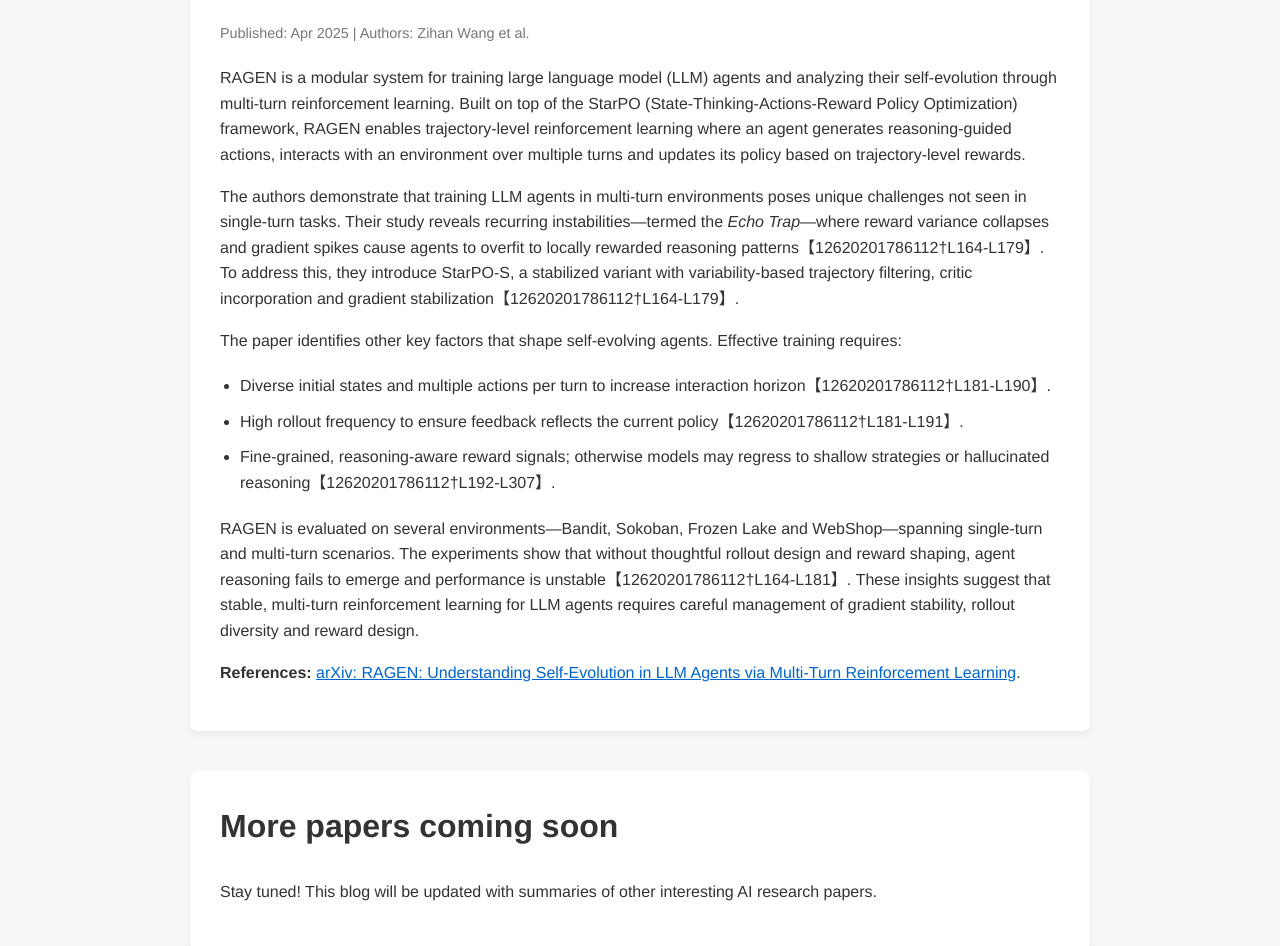
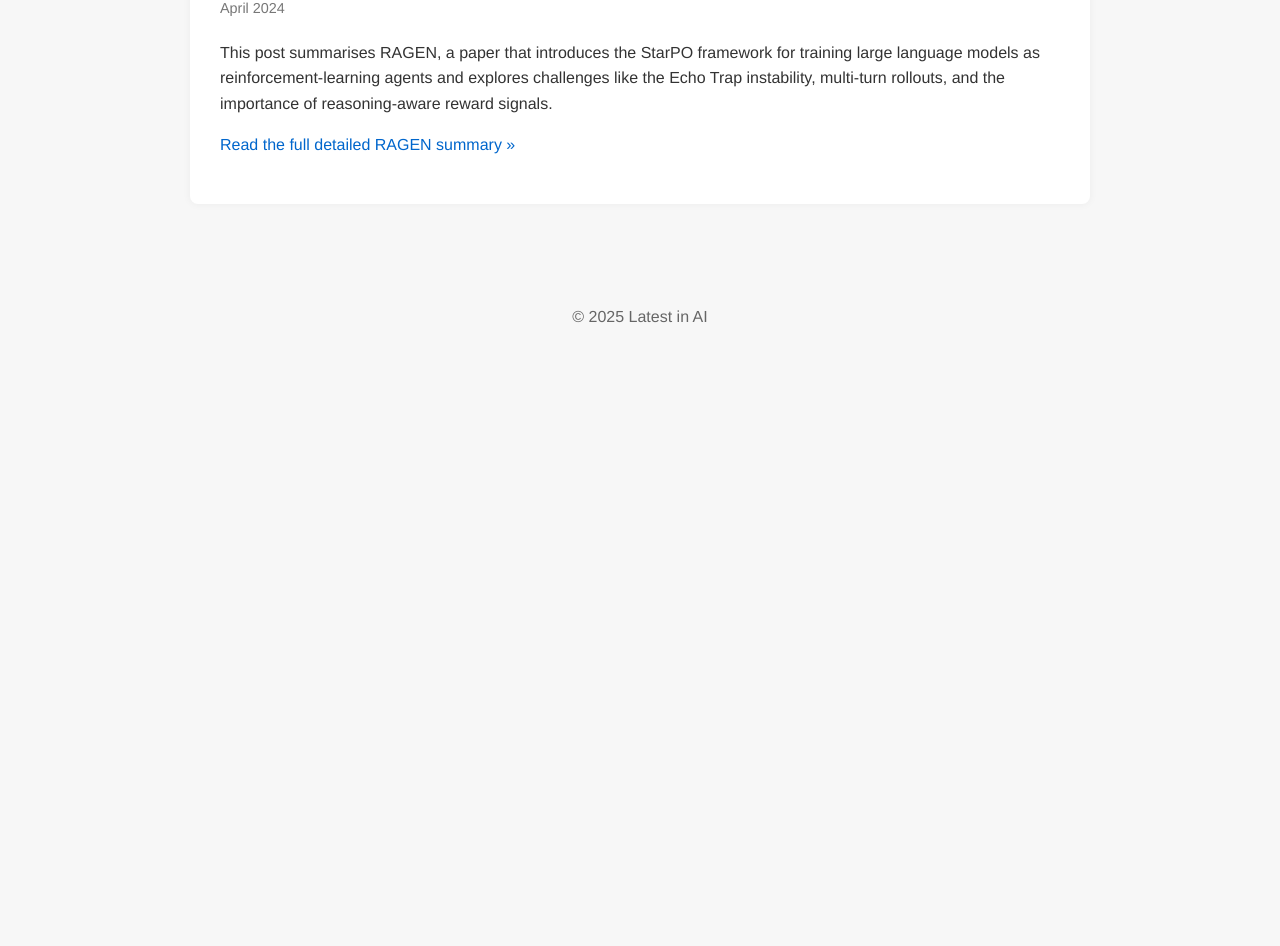
Before and after one commit to amendezai/latest-in-ai, a plain HTML site: page index.html in a window 1280 px wide. Shown: the part 459-1405 px from the top of the page. After the commit the page ends 809 px from the top, so only its background shows below. Drawn offline with Linux system fonts and the light colour scheme.

Commit message:
Replace index.html with new blog listing page

```diff
--- a/index.html
+++ b/index.html
@@ -1,4 +1,3 @@
-https://github.com/amendezai/latest-in-ai/new/main
 <!DOCTYPE html>
 <html lang="en">
 <head>
@@ -6,18 +5,17 @@ https://github.com/amendezai/latest-in-ai/new/main
     <meta name="viewport" content="width=device-width, initial-scale=1.0">
     <title>Latest in AI</title>
     <style>
-body { margin:0; font-family: 'Helvetica', Arial, sans-serif; line-height:1.6; color:#333; background-color:#f7f7f7;}
-header { background: linear-gradient(135deg, #0f2027, #203a43, #2c5364); color:#fff; padding:60px 20px; text-align:center;}
-header h1 { margin:0; font-size:3em; font-weight:bold;}
-header p { margin-top:10px; font-size:1.2em; color:#c7dbe6;}
-.container { max-width:900px; margin:0 auto; padding:40px 20px;}
-.post { background:#fff; border-radius:8px; padding:30px; box-shadow:0 4px 8px rgba(0,0,0,0.05); margin-bottom:40px;}
-.post h2 { margin-top:0; font-size:2em;}
-.post .meta { color:#777; font-size:0.9em; margin-bottom:20px;}
-.post ul { margin:20px 0; padding-left:20px;}
-.post ul li { margin:10px 0;}
-footer { text-align:center; padding:20px 0; color:#666;}
-a { color:#0066cc;}
+        body { margin:0; font-family: 'Helvetica', Arial, sans-serif; line-height:1.6; color:#333; background-color:#f7f7f7; }
+        header { background: linear-gradient(135deg, #f02a7f, #203af3, #23a3a3); color:#fff; padding:60px 20px; text-align:center; }
+        header h1 { margin:0; font-size:3em; font-weight:bold; }
+        header p { margin-top:10px; font-size:1.2em; color:#f7db6e; }
+        .container { max-width:900px; margin:0 auto; padding:40px 20px; }
+        .post { background:#fff; border-radius:8px; padding:30px; box-shadow:0 0 8px rgba(0,0,0,0.05); margin-bottom:40px; }
+        .post h2 { margin-top:0; font-size:2em; }
+        .post .meta { color:#777; font-size:0.9em; margin-bottom:20px; }
+        .post a { color:#0066cc; text-decoration:none; }
+        .post a:hover { text-decoration:underline; }
+        footer { text-align:center; padding:20px 0; color:#666; }
     </style>
 </head>
 <body>
@@ -26,23 +24,11 @@ a { color:#0066cc;}
         <p>A curated blog of current AI research papers</p>
     </header>
     <div class="container">
-  <article class="post">
-    <h2>Understanding Self‑Evolution in LLM Agents with RAGEN</h2>
-    <div class="meta">Published: Apr 2025 | Authors: Zihan Wang et al.</div>
-    <p>RAGEN is a modular system for training large language model (LLM) agents and analyzing their self‑evolution through multi‑turn reinforcement learning. Built on top of the StarPO (State‑Thinking‑Actions‑Reward Policy Optimization) framework, RAGEN enables trajectory‑level reinforcement learning where an agent generates reasoning‑guided actions, interacts with an environment over multiple turns and updates its policy based on trajectory‑level rewards.</p>
-    <p>The authors demonstrate that training LLM agents in multi‑turn environments poses unique challenges not seen in single‑turn tasks. Their study reveals recurring instabilities—termed the <em>Echo Trap</em>—where reward variance collapses and gradient spikes cause agents to overfit to locally rewarded reasoning patterns【12620201786112†L164-L179】. To address this, they introduce StarPO‑S, a stabilized variant with variability‑based trajectory filtering, critic incorporation and gradient stabilization【12620201786112†L164-L179】.</p>
-    <p>The paper identifies other key factors that shape self‑evolving agents. Effective training requires:</p>
-    <ul>
-      <li>Diverse initial states and multiple actions per turn to increase interaction horizon【12620201786112†L181-L190】.</li>
-      <li>High rollout frequency to ensure feedback reflects the current policy【12620201786112†L181-L191】.</li>
-      <li>Fine‑grained, reasoning‑aware reward signals; otherwise models may regress to shallow strategies or hallucinated reasoning【12620201786112†L192-L307】.</li>
-    </ul>
-    <p>RAGEN is evaluated on several environments—Bandit, Sokoban, Frozen Lake and WebShop—spanning single‑turn and multi‑turn scenarios. The experiments show that without thoughtful rollout design and reward shaping, agent reasoning fails to emerge and performance is unstable【12620201786112†L164-L181】. These insights suggest that stable, multi‑turn reinforcement learning for LLM agents requires careful management of gradient stability, rollout diversity and reward design.</p>
-    <p><strong>References:</strong> <a href="https://arxiv.org/abs/2504.20073">arXiv: RAGEN: Understanding Self‑Evolution in LLM Agents via Multi‑Turn Reinforcement Learning</a>.</p>
-  </article>
         <div class="post">
-    <h2>More papers coming soon</h2>
-    <p>Stay tuned! This blog will be updated with summaries of other interesting AI research papers.</p>
+            <h2><a href="ragen.html">Reinforced Agents that Generate and Execute (RAGEN)</a></h2>
+            <p class="meta">April 2024</p>
+            <p>This post summarises RAGEN, a paper that introduces the StarPO framework for training large language models as reinforcement-learning agents and explores challenges like the Echo Trap instability, multi-turn rollouts, and the importance of reasoning-aware reward signals.</p>
+            <p><a href="ragen.html">Read the full detailed RAGEN summary »</a></p>
         </div>
     </div>
     <footer>
```
Lines whose indentation alone changed are shown as unchanged.
